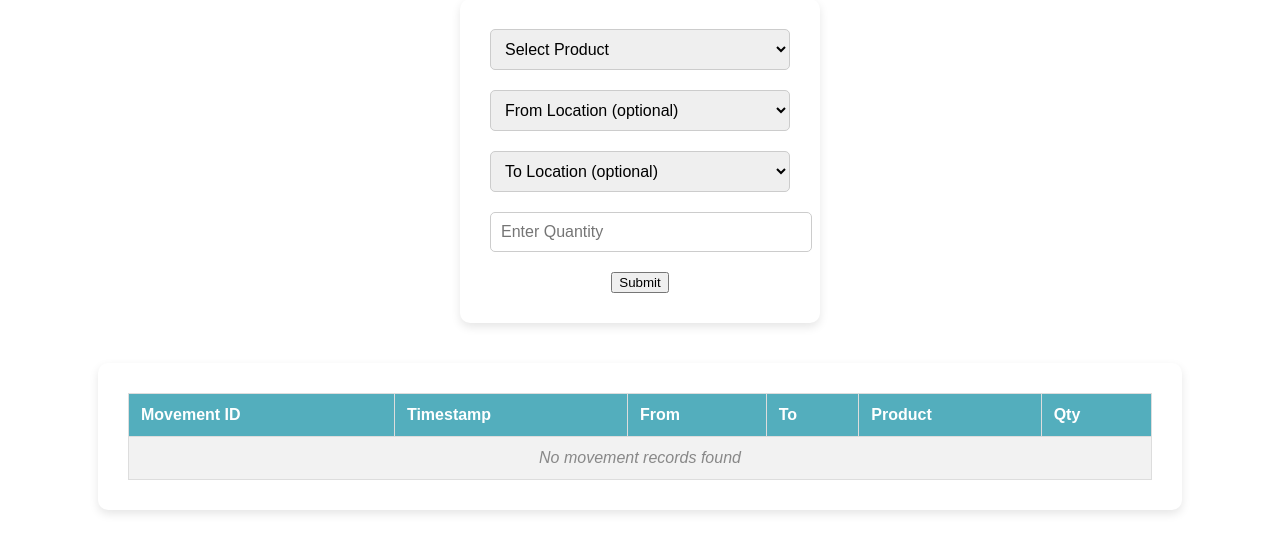
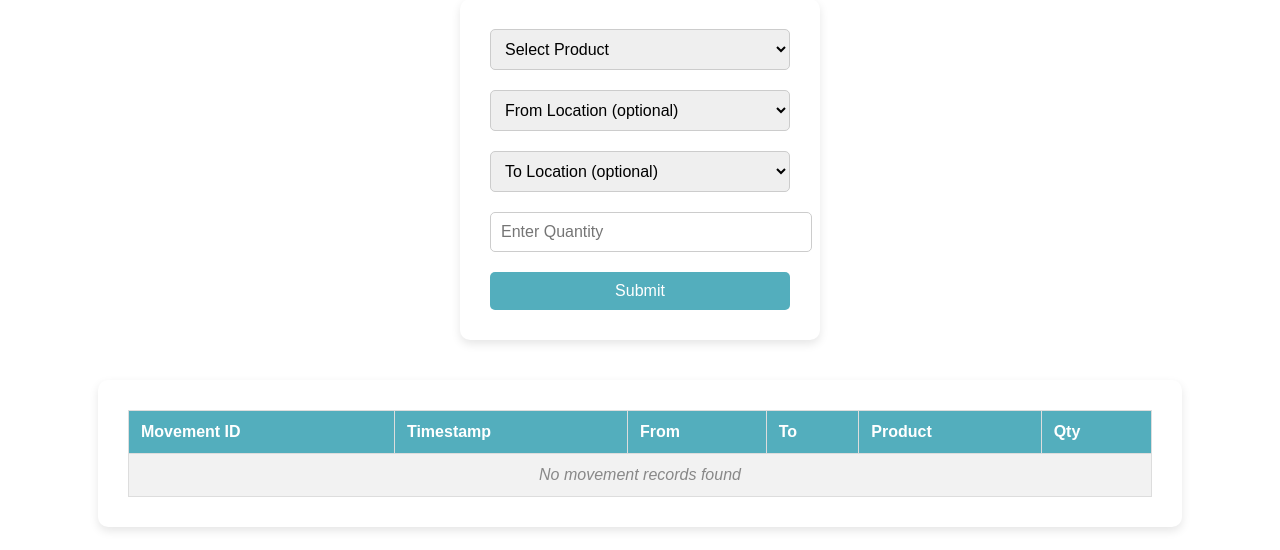
Before and after one commit to Dharanidharan2813/Inventory_management-, a Flask app: page /product_movement in a window 1280 px wide. Shown: the part 133-683 px from the top of the page. Run offline with Flask 3, Linux system fonts and the light colour scheme; data that the repository does not hold is empty.

Commit message:
Update product_movement.html

```diff
--- a/templates/product_movement.html
+++ b/templates/product_movement.html
@@ -64,7 +64,7 @@
       border-radius: 5px;
     }
 
-    button {
+    .button {
       width: 100%;
       padding: 10px;
       font-size: 16px;
@@ -186,7 +186,7 @@
         <span id="quantity_error" class="tooltip"></span>
       </div>
 
-      <input type="submit" value="Submit">
+      <input type="submit" class="button" value="Submit">
     </form>
   </div>
 
```
